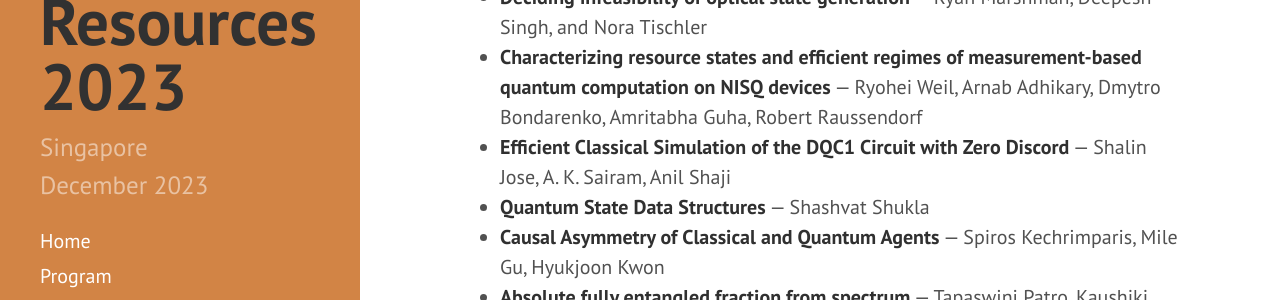
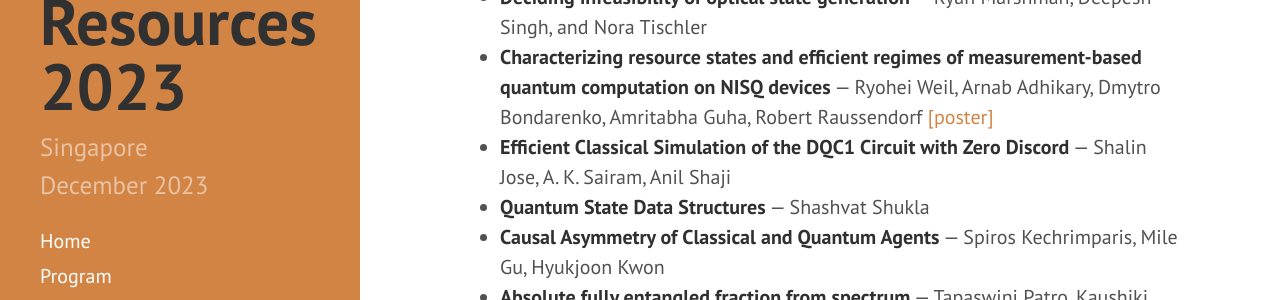
Before and after one commit to RyujiPat2/RyujiPat2.github.io, a Jekyll site: the page built from posters.md, in a window 1280 px wide and 900 px high, scrolled down 1282 px. Shown: the part 156-456 px from the top of the window. Built offline with Jekyll 4.4.1, drawn with Linux system fonts in a browser that asks for light colours; nearby versions of some CDN libraries.

Commit message:
Update posters.md

```diff
--- a/posters.md
+++ b/posters.md
@@ -29,7 +29,7 @@ Poster sessions take place on Monday and Tuesday in the foyer just outside the B
 * **Resource-dependent complexity of quantum channels** &mdash; Roy Araiza, Yidong Chen, Marius Junge and Peixue Wu
 * **The relative entropy of coherence quantifies performance in Bayesian estimation** &mdash; Ruvi Lecamwasam, Syed Assad, Joseph Hope, Ping Koy Lam, Jayne Thompson, Mile Gu
 * **Deciding infeasibility of optical state generation** &mdash; Ryan Marshman, Deepesh Singh, and Nora Tischler
-* **Characterizing resource states and efficient regimes of measurement-based quantum computation on NISQ devices** &mdash; Ryohei Weil, Arnab Adhikary, Dmytro Bondarenko, Amritabha Guha, Robert Raussendorf
+* **Characterizing resource states and efficient regimes of measurement-based quantum computation on NISQ devices** &mdash; Ryohei Weil, Arnab Adhikary, Dmytro Bondarenko, Amritabha Guha, Robert Raussendorf<a href="https://drive.google.com/file/d/1tzo-n3M1UdNO9L4tZuks_z9UO2wvYFZD/view?usp=sharing">&nbsp;[poster]</a>
 * **Efficient Classical Simulation of the DQC1 Circuit with Zero Discord** &mdash; Shalin Jose, A. K. Sairam, Anil Shaji
 * **Quantum State Data Structures** &mdash; Shashvat Shukla
 * **Causal Asymmetry of Classical and Quantum Agents** &mdash; Spiros Kechrimparis, Mile Gu, Hyukjoon Kwon
```
